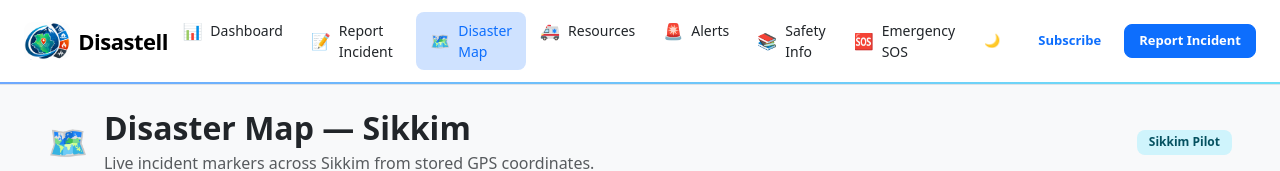
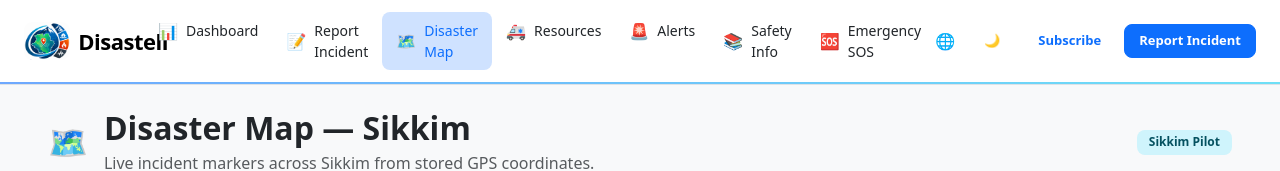
Before and after one commit to TheShresthVardhan/disaster-management, a React (Vite) app in the folder frontend/: page /map in a window 1280 px wide. Shown: the top 171 px of the page. Built offline with nearby package versions, Linux system fonts and the light colour scheme; no server answers; the database is empty.

Commit message:
Add Google Translate language selector

```diff
--- a/frontend/src/components/Header.jsx
+++ b/frontend/src/components/Header.jsx
@@ -1,6 +1,7 @@
 import { useState } from 'react';
 import { NavLink, Link } from 'react-router-dom';
 import { Button } from '../components/ui';
+import LanguageSelector from './LanguageSelector';
 import { useTheme } from '../context/ThemeContext';
 import './Header.css';
 
@@ -56,6 +57,7 @@ function Header() {
               ))}
             </ul>
             <div className="d-flex align-items-center gap-2 ms-auto header-actions">
+              <LanguageSelector />
               {mounted && (
                 <Button
                   variant="ghost"
--- /dev/null
+++ b/frontend/src/components/LanguageSelector.css
@@ -0,0 +1,47 @@
+.language-selector {
+  display: inline-flex;
+  align-items: center;
+  gap: 0.375rem;
+  min-height: 44px;
+}
+
+.language-globe {
+  font-size: 1rem;
+  line-height: 1;
+}
+
+/* Google Translate gadget restyle to match the header */
+#google_translate_element .goog-te-gadget-simple {
+  border: 1px solid var(--bs-border-color) !important;
+  border-radius: 0.5rem;
+  padding: 0.375rem 0.5rem !important;
+  background-color: transparent !important;
+  font-size: 0.8125rem !important;
+  line-height: 1.2;
+}
+
+#google_translate_element .goog-te-gadget-simple .goog-te-menu-value {
+  color: var(--bs-body-color) !important;
+  display: inline-flex;
+  align-items: center;
+  gap: 0.25rem;
+}
+
+#google_translate_element .goog-te-gadget-simple .goog-te-menu-value span {
+  color: var(--bs-body-color) !important;
+  border: none !important;
+}
+
+/* Never let Google's top banner push the layout down */
+.goog-te-banner-frame,
+.goog-te-balloon-frame {
+  display: none !important;
+}
+
+body {
+  top: 0 !important;
+}
+
+.goog-te-gadget {
+  font-family: inherit !important;
+}
--- /dev/null
+++ b/frontend/src/components/LanguageSelector.jsx
@@ -0,0 +1,41 @@
+import { useEffect } from 'react';
+import './LanguageSelector.css';
+
+// Sikkim-relevant first: English, Hindi, Nepali, Bengali — plus other major
+// Indian languages. Free Google Translate website widget (no API key needed).
+const INCLUDED_LANGUAGES = 'en,hi,ne,bn,mr,gu,ta,te,kn,ml,pa,ur,as,or';
+
+export default function LanguageSelector() {
+  useEffect(() => {
+    // Guard against double-injection (StrictMode) and remounts.
+    if (document.getElementById('google-translate-script')) {
+      if (window.google?.translate && document.getElementById('google_translate_element')?.childElementCount === 0) {
+        window.googleTranslateElementInit?.();
+      }
+      return;
+    }
+    window.googleTranslateElementInit = () => {
+      new window.google.translate.TranslateElement(
+        {
+          pageLanguage: 'en',
+          includedLanguages: INCLUDED_LANGUAGES,
+          layout: window.google.translate.TranslateElement.InlineLayout.SIMPLE,
+          autoDisplay: false,
+        },
+        'google_translate_element'
+      );
+    };
+    const script = document.createElement('script');
+    script.id = 'google-translate-script';
+    script.src = 'https://translate.google.com/translate_a/element.js?cb=googleTranslateElementInit';
+    script.async = true;
+    document.body.appendChild(script);
+  }, []);
+
+  return (
+    <span className="language-selector" title="Change language / भाषा बदलें / भाषा परिवर्तन गर्नुहोस्">
+      <span aria-hidden="true" className="language-globe">🌐</span>
+      <span id="google_translate_element" aria-label="Language selector" />
+    </span>
+  );
+}
```
